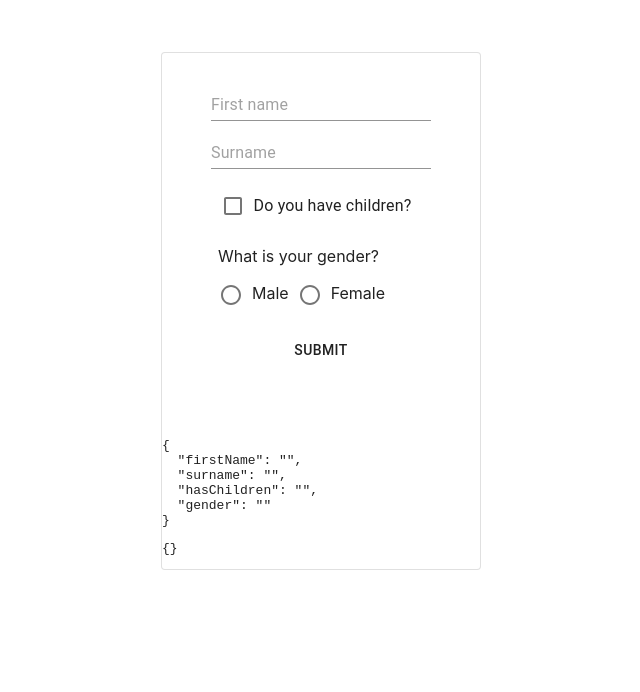
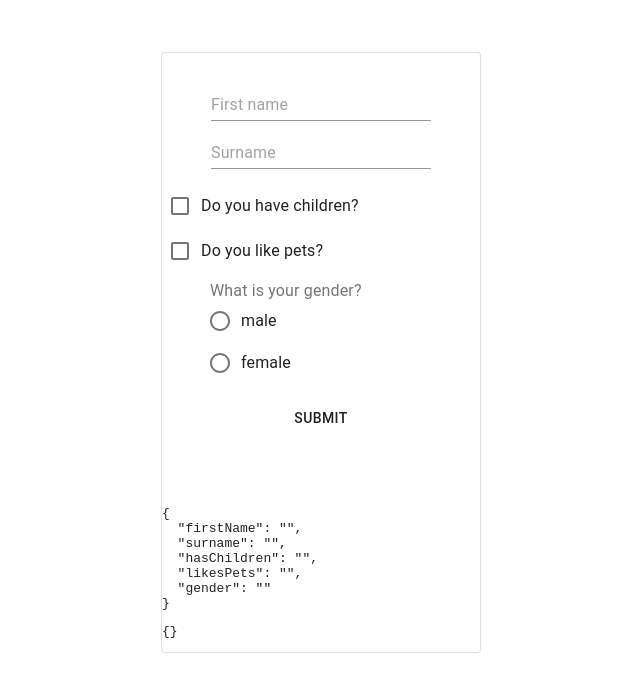
Before and after one commit to puyanwei/formik-refactor, a React (Create React App) app: page / in a window 1280 px wide. Shown: the top 692 px of the page, without its empty margins (319-959 px from the left). Built offline with nearby package versions, Linux system fonts and the light colour scheme.

Commit message:
Added text boxes, checkbox and radio boxes, file structure cleanup

```diff
--- a/src/App.jsx
+++ b/src/App.jsx
@@ -1,21 +1,19 @@
-import { Button, Card, Radio } from "@material-ui/core";
+import { Button, Card } from "@material-ui/core";
 import { Checkbox1 } from "formComponents/Checkbox1";
 import { TextField1 } from "formComponents/TextField1";
-import { Field, Form, Formik } from "formik";
+import { Form, Formik } from "formik";
+import { FormElementLayout } from "shared/styledComponents";
 import styled from "styled-components";
+import { initialValues } from "initialValues";
 import { validationSchema } from "validationSchema";
+import RadioGroup1 from "formComponents/RadioGroup1";
 
 const App = () => {
   return (
     <div className="form">
       <br />
       <Formik
-        initialValues={{
-          firstName: "",
-          surname: "",
-          hasChildren: "",
-          gender: "",
-        }}
+        initialValues={initialValues}
         validationSchema={validationSchema}
         onSubmit={(data) => console.log("submit", data)}
       >
@@ -24,44 +22,15 @@ const App = () => {
             <Form>
               <Card variant="outlined">
                 <br />
-                <FormElementLayout>
-                  <TextField1
-                    placeholder="First name"
-                    name="firstName"
-                    type="input"
-                  />
-                </FormElementLayout>
-                <FormElementLayout>
-                  <TextField1
-                    placeholder="Surname"
-                    name="surname"
-                    type="input"
-                  />
-                </FormElementLayout>
-                <FormElementLayout>
-                  <Checkbox1
-                    label="Do you have children?"
-                    name="hasChildren"
-                    type="checkbox"
-                  />
-                </FormElementLayout>
-                <RadioTextLayout>What is your gender?</RadioTextLayout>
-                <RadioLayout>
-                  <Field
-                    name="gender"
-                    type="radio"
-                    value="male"
-                    as={Radio}
-                  ></Field>
-                  Male
-                  <Field
-                    name="gender"
-                    type="radio"
-                    value="female"
-                    as={Radio}
-                  ></Field>
-                  Female
-                </RadioLayout>
+                <TextField1 placeholder="First name" name="firstName" />
+                <TextField1 placeholder="Surname" name="surname" />
+                <Checkbox1 label="Do you have children?" name="hasChildren" />
+                <Checkbox1 label="Do you like pets?" name="likesPets" />
+                <RadioGroup1
+                  name="gender"
+                  label="What is your gender?"
+                  options={["male", "female"]}
+                />
                 <FormElementLayout>
                   <Button type="submit">submit</Button>
                 </FormElementLayout>
@@ -78,23 +47,17 @@ const App = () => {
   );
 };
 
-const FormLayout = styled.form`
+// https://github.com/benawad/react-formik-example/blob/master/src/FormFields/SelectFormField.tsx
+
+// https://youtu.be/yAUuZXcCwcw
+
+const FormLayout = styled.div`
   width: 20rem;
   margin: 2rem auto;
-`;
-
-const FormElementLayout = styled.div`
-  display: flex;
-  justify-content: center;
-  margin: 1rem;
 `;
 
 const RadioTextLayout = styled.div`
   margin: 1rem 1rem 0.5rem 3.5rem;
 `;
 
-const RadioLayout = styled.div`
-  margin: 0.5rem 1rem 1rem 3rem;
-`;
-
 export default App;
--- a/src/formComponents/Checkbox1.jsx
+++ b/src/formComponents/Checkbox1.jsx
@@ -5,6 +5,7 @@ import { Checkbox, FormControlLabel, FormHelperText } from "@material-ui/core";
 export const Checkbox1 = ({ label, ...props }) => {
   const [field, meta] = useField(props);
   const errorText = meta.error && meta.touched ? meta.error : "";
+
   return (
     <Layout>
       <FormControlLabel control={<Checkbox {...field} />} label={label} />
--- /dev/null
+++ b/src/formComponents/RadioGroup1.jsx
@@ -0,0 +1,32 @@
+import styled from "styled-components";
+import { useField } from "formik";
+import {
+  FormControlLabel,
+  FormHelperText,
+  Radio,
+  RadioGroup,
+} from "@material-ui/core";
+import { FormLabel } from "@material-ui/core";
+
+const RadioGroup1 = ({ options, label = "", ...props }) => {
+  const [field, meta] = useField(props);
+  const errorText = meta.error && meta.touched ? meta.error : "";
+
+  return (
+    <RadioLayout>
+      {label && <FormLabel component="label">{label}</FormLabel>}
+      <RadioGroup {...field} {...props}>
+        {options.map((option) => (
+          <FormControlLabel value={option} control={<Radio />} label={option} />
+        ))}
+      </RadioGroup>
+
+      <FormHelperText error={Boolean(errorText)}>{errorText}</FormHelperText>
+    </RadioLayout>
+  );
+};
+
+const RadioLayout = styled.div`
+  margin: 0.5rem 1rem 1rem 3rem;
+`;
+export default RadioGroup1;
--- a/src/formComponents/TextField1.jsx
+++ b/src/formComponents/TextField1.jsx
@@ -1,15 +1,19 @@
 import { useField } from "formik";
 import { TextField } from "@material-ui/core";
+import { FormElementLayout } from "shared/styledComponents";
 
 export const TextField1 = ({ placeholder, ...props }) => {
   const [field, meta] = useField(props);
   const errorText = meta.error && meta.touched ? meta.error : "";
+
   return (
+    <FormElementLayout>
       <TextField
         {...field}
         placeholder={placeholder}
         helperText={errorText}
         error={Boolean(errorText)}
       />
+    </FormElementLayout>
   );
 };
--- /dev/null
+++ b/src/initialValues.js
@@ -0,0 +1,7 @@
+export const initialValues = {
+  firstName: "",
+  surname: "",
+  hasChildren: "",
+  likesPets: "",
+  gender: "",
+};
--- /dev/null
+++ b/src/shared/styledComponents.js
@@ -0,0 +1,7 @@
+import styled from "styled-components";
+
+export const FormElementLayout = styled.div`
+  display: flex;
+  justify-content: center;
+  margin: 1rem;
+`;
--- a/src/validationSchema.js
+++ b/src/validationSchema.js
@@ -3,7 +3,8 @@ import * as yup from "yup";
 const validationSchema = yup.object({
   firstName: yup.string().required("Required field"),
   surname: yup.string().required("Required field"),
-  hasChildren: yup.boolean().required("Required field"),
+  hasChildren: yup.boolean(),
+  likesPets: yup.boolean(),
   gender: yup.string().required("Required field"),
 });
 
```
Also changed, not shown: src/formComponents/Radio1.jsx (added, +15 -0 lines). Lines whose indentation alone changed are shown as unchanged.
